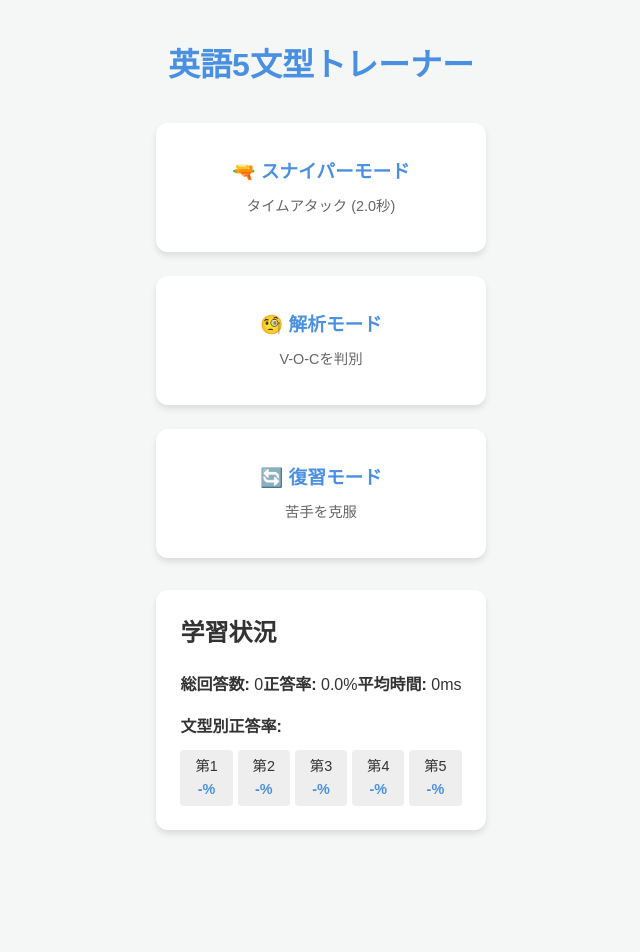
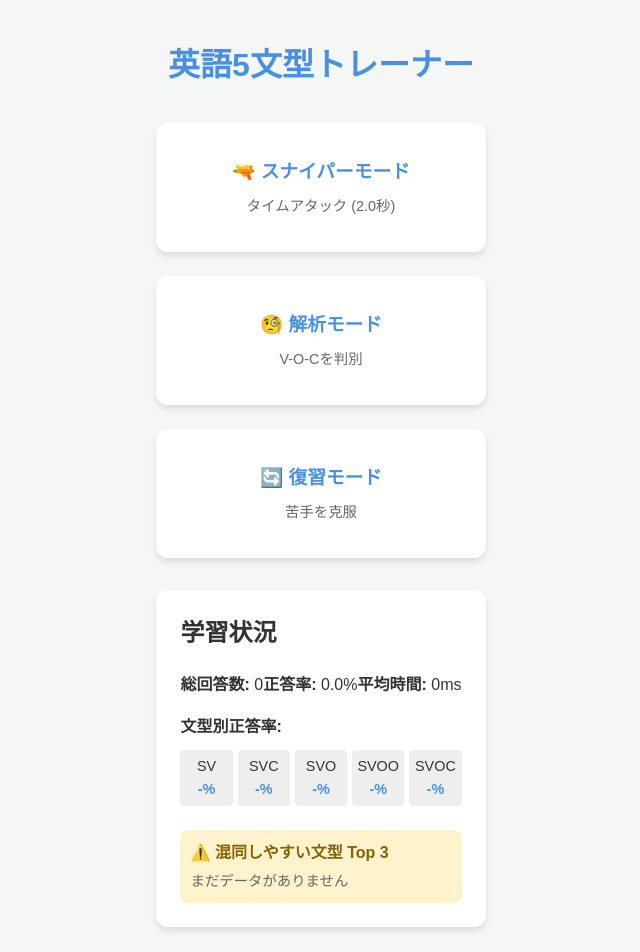
Before and after one commit to war-lab/english-5-patterns-trainer, a React (Vite) app: page / in a window 1280 px wide. Shown: the top 952 px of the page, without its empty margins (319-959 px from the left). Before the commit the page ends 880 px from the top, so only its background shows below. Built offline with nearby package versions, Linux system fonts and the light colour scheme; the HTML template or start-up script is replaced by a standard one.

Commit message:
feat: 混同行列の表示と復習モードの優先度ロジック(重み付け等)を実装

```diff
--- a/src/logic/scheduler.ts
+++ b/src/logic/scheduler.ts
@@ -1,13 +1,11 @@
 import type { Question, UserAnswer, Pattern } from '../domain/types';
 
 export function getNextQuestion(allQuestions: Question[], answers: UserAnswer[]): Question {
-  // Simple weighted random implementation
-  // 1. Identify patterns with low accuracy (last 10 answers)
-  // 2. Identify confusion pairs
-  // 3. Weight questions:
-  //    - Base weight: 1
-  //    - Recent wrong pattern: +2
-  //    - Part of confusion pair: +2
+  // Weighted Random Logic
+  // Base weight: 10
+  // Recent wrong (last 10): +20
+  // Confusion Pair (top 3): +20
+  // Same as last: weight * 0.1
 
   if (allQuestions.length === 0) {
     throw new Error("No questions available");
@@ -18,22 +16,58 @@ export function getNextQuestion(allQuestions: Question[], answers: UserAnswer[])
     return allQuestions[Math.floor(Math.random() * allQuestions.length)];
   }
 
-  const recentAnswers = answers.slice(-20); // Last 20
-  const wrongPatterns = new Set<Pattern>();
+  const recentAnswers = answers.slice(-10);
+  const lastAnswer = recentAnswers[recentAnswers.length - 1];
 
+  // 1. Identify recent wrong patterns
+  const recentWrongPatterns = new Set<Pattern>();
   for (const ans of recentAnswers) {
     if (!ans.isCorrect) {
-      wrongPatterns.add(ans.correctPattern);
+      recentWrongPatterns.add(ans.correctPattern);
     }
   }
 
+  // 2. Identify Confusion Patterns (Simple calc)
+  const confusionCounts: Record<string, number> = {};
+  for (const ans of answers) {
+    if (!ans.isCorrect) {
+      const k = `${ans.correctPattern}:${ans.chosenPattern}`;
+      confusionCounts[k] = (confusionCounts[k] || 0) + 1;
+    }
+  }
+
+  // Get patterns involved in top 3 confusion pairs
+  // A pair "4:5" means 4 was correct but 5 was chosen.
+  // We prioritize BOTH 4 (to learn it) and 5 (to distinguish it).
+  const confusionPatterns = new Set<Pattern>();
+  Object.entries(confusionCounts)
+    .sort(([, a], [, b]) => b - a)
+    .slice(0, 3)
+    .forEach(([key]) => {
+      const [correct, chosen] = key.split(':').map(Number);
+      confusionPatterns.add(correct as Pattern);
+      confusionPatterns.add(chosen as Pattern);
+    });
+
   // Calculate weights
   const weightedQuestions = allQuestions.map(q => {
-    let weight = 1;
-    if (wrongPatterns.has(q.correctPattern)) {
-      weight += 2;
+    let weight = 10;
+
+    // Boost for recent wrong
+    if (recentWrongPatterns.has(q.correctPattern)) {
+      weight += 20;
     }
-    // Boost if it's a high level question? Maybe later.
+
+    // Boost for confusion
+    if (confusionPatterns.has(q.correctPattern)) {
+      weight += 20;
+    }
+
+    // Penalty for consecutive pattern (avoid repetition)
+    if (lastAnswer && lastAnswer.correctPattern === q.correctPattern) {
+      weight = Math.max(1, Math.floor(weight * 0.1));
+    }
+
     return { q, weight };
   });
 
@@ -49,5 +83,5 @@ export function getNextQuestion(allQuestions: Question[], answers: UserAnswer[])
   }
 
   // Fallback
-  return allQuestions[allQuestions.length - 1];
+  return allQuestions[0];
 }
--- a/src/pages/Home.tsx
+++ b/src/pages/Home.tsx
@@ -47,12 +47,38 @@ export default function Home() {
                   const rate = s.total > 0 ? ((s.correct / s.total) * 100).toFixed(0) : '-';
                   return (
                     <div key={p} style={{ background: '#eee', padding: '5px', borderRadius: '4px', textAlign: 'center', fontSize: '0.9rem' }}>
-                      <div>第{p}</div>
+                      <div>{PATTERN_LABELS[p]}</div>
                       <div style={{ fontWeight: 'bold', color: 'var(--primary-color)' }}>{rate}%</div>
                     </div>
                   );
                 })}
               </div>
+            </div>
+
+            {/* Confusion Matrix Top 3 */}
+            <div style={{ marginTop: '1.5rem', textAlign: 'left', background: '#fff3cd', padding: '10px', borderRadius: '8px' }}>
+              <strong style={{ display: 'block', marginBottom: '5px', color: '#856404' }}>⚠️ 混同しやすい文型 Top 3</strong>
+              {(() => {
+                const entries = Object.entries(stats.confusionMatrix)
+                  .map(([key, count]) => {
+                    const [correct, chosen] = key.split(':').map(Number);
+                    return { correct, chosen, count };
+                  })
+                  .sort((a, b) => b.count - a.count)
+                  .slice(0, 3);
+
+                if (entries.length === 0) return <div style={{ fontSize: '0.9rem', color: '#666' }}>まだデータがありません</div>;
+
+                return (
+                  <ul style={{ margin: 0, paddingLeft: '20px' }}>
+                    {entries.map((e, i) => (
+                      <li key={i} style={{ fontSize: '0.9rem', marginBottom: '4px' }}>
+                        <strong>{PATTERN_LABELS[e.correct as any]}</strong> と思ったのに <strong>{PATTERN_LABELS[e.chosen as any]}</strong> ({e.count}回)
+                      </li>
+                    ))}
+                  </ul>
+                );
+              })()}
             </div>
           </div>
         ) : (
@@ -62,3 +88,6 @@ export default function Home() {
     </div>
   );
 }
+const PATTERN_LABELS: Record<any, string> = {
+  1: 'SV', 2: 'SVC', 3: 'SVO', 4: 'SVOO', 5: 'SVOC'
+};
```
